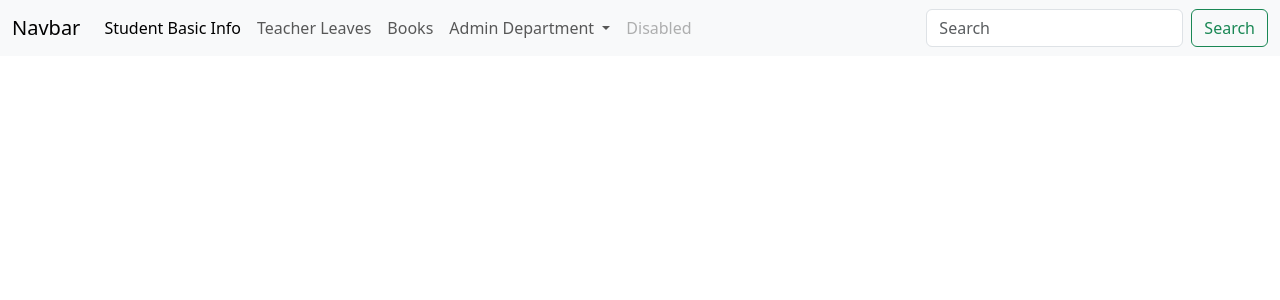
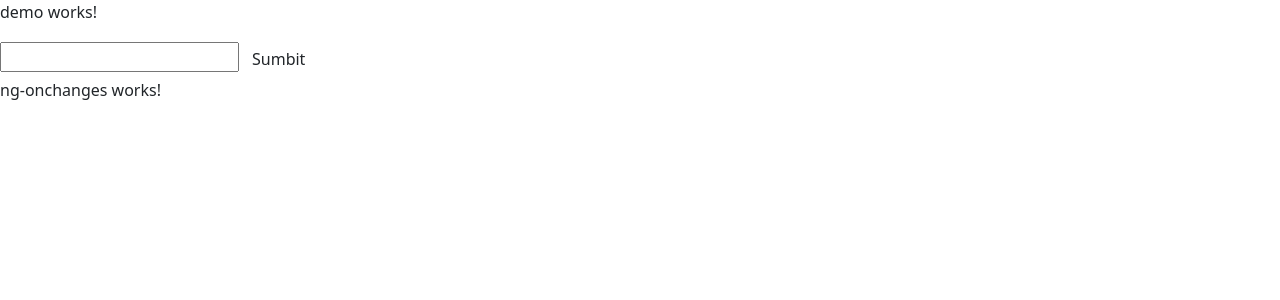
Before and after one commit to gaikwadGFS/Leazy_Loading, an Angular app: page / in a window 1280 px wide. Shown: the top 300 px of the page. Built offline with nearby package versions, Linux system fonts and the light colour scheme.

Commit message:
lihe cycle hooks

```diff
--- /dev/null
+++ b/src/app/Components/demo/demo.component.html
@@ -0,0 +1,4 @@
+<p>demo works!</p>
+<input type="text" name="msg" #inputText >
+<button type="button" class="btn btn-suucess" (click)="save(inputText)">Sumbit</button>
+<app-ng-onchanges [msg]="inputValue"></app-ng-onchanges>
--- /dev/null
+++ b/src/app/Components/demo/demo.component.ts
@@ -0,0 +1,20 @@
+import { Component } from '@angular/core';
+
+@Component({
+  selector: 'app-demo',
+  templateUrl: './demo.component.html',
+  styleUrl: './demo.component.css'
+})
+export class DemoComponent {
+
+  inputValue:string=''
+
+  constructor(){
+    console.log("Demo Componet called");
+  }
+  save(txt:HTMLInputElement){
+   this.inputValue=txt.value;
+  }
+
+
+}
--- /dev/null
+++ b/src/app/Components/ng-onchanges/ng-onchanges.component.html
@@ -0,0 +1 @@
+<p>ng-onchanges works!</p>
--- /dev/null
+++ b/src/app/Components/ng-onchanges/ng-onchanges.component.ts
@@ -0,0 +1,21 @@
+import { Component, Input, OnChanges, OnInit, SimpleChanges } from '@angular/core';
+
+@Component({
+  selector: 'app-ng-onchanges',
+  templateUrl: './ng-onchanges.component.html',
+  styleUrl: './ng-onchanges.component.css'
+})
+export class NgOnchangesComponent implements OnChanges,OnInit {
+
+  @Input() msg:string='';
+
+  ngOnChanges(changes: SimpleChanges): void {
+    console.log("ngOnChanges Hooks Called");
+    console.log(changes);
+  }
+
+  ngOnInit(): void {
+    console.log("NgonInit Hooks called");
+  }
+
+}
--- a/src/app/app.component.html
+++ b/src/app/app.component.html
@@ -1 +1,2 @@
-<router-outlet></router-outlet>
+<!-- <router-outlet></router-outlet> -->
+ <app-demo></app-demo>
--- a/src/app/app.component.ts
+++ b/src/app/app.component.ts
@@ -8,5 +8,7 @@ import { Component } from '@angular/core';
 export class AppComponent {
   title = 'employee';
 
-
+  constructor(){
+    console.log("App Component called")
+  }
 }
--- a/src/app/app.module.ts
+++ b/src/app/app.module.ts
@@ -4,12 +4,16 @@ import { BrowserModule } from '@angular/platform-browser';
 import { AppRoutingModule } from './app-routing.module';
 import { AppComponent } from './app.component';
 import { NavbarComponent } from './navbar/navbar.component';
+import { DemoComponent } from './Components/demo/demo.component';
+import { NgOnchangesComponent } from './Components/ng-onchanges/ng-onchanges.component';
 
 
 @NgModule({
   declarations: [
     AppComponent,
     NavbarComponent,
+    DemoComponent,
+    NgOnchangesComponent,
 
   ],
   imports: [
```
Also changed, not shown: lifeCycleHooks.txt (added), src/app/Components/demo/demo.component.css (added), src/app/Components/ng-onchanges/ng-onchanges.component.css (added), 2 other files (tests, documents, lock files or other folders).
